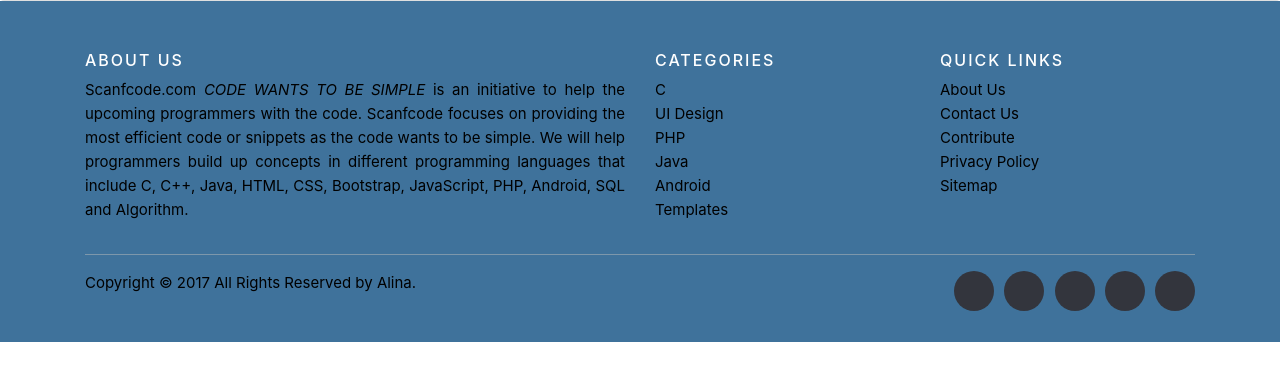
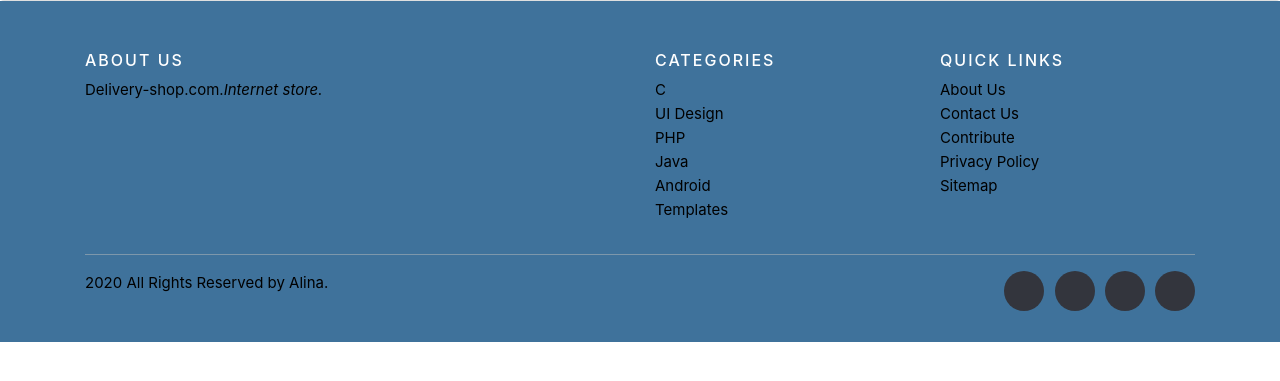
Before and after one commit to SuperAlina2020/Online_delivery, a Django app: page /products/ in a window 1280 px wide. Shown: the part 260-641 px from the top of the page. Run offline with Django 3.2, Linux system fonts and the light colour scheme; data that the repository does not hold is empty; some libraries are stand-ins or nearby versions.

Commit message:
delete text in 'About Us' on Footer and added own text

```diff
--- a/online_shop/store/templates/store/main.html
+++ b/online_shop/store/templates/store/main.html
@@ -24,7 +24,7 @@
         <div class="row">
           <div class="col-sm-12 col-md-6">
             <h6>About Us</h6>
-            <p class="text-justify">Scanfcode.com <i>CODE WANTS TO BE SIMPLE </i> is an initiative  to help the upcoming programmers with the code. Scanfcode focuses on providing the most efficient code or snippets as the code wants to be simple. We will help programmers build up concepts in different programming languages that include C, C++, Java, HTML, CSS, Bootstrap, JavaScript, PHP, Android, SQL and Algorithm.</p>
+            <p class="text-justify">Delivery-shop.com.<i>Internet store.</i> </p>
           </div>
 
           <div class="col-xs-6 col-md-3">
@@ -55,14 +55,13 @@
       <div class="container">
         <div class="row">
           <div class="col-md-8 col-sm-6 col-xs-12">
-            <p class="copyright-text">Copyright &copy; 2017 All Rights Reserved by
+            <p class="copyright-text"> 2020 All Rights Reserved by
          <a href="#">Alina</a>.
             </p>
           </div>
 
           <div class="col-md-4 col-sm-6 col-xs-12">
             <ul class="social-icons">
-              <li><a class="vk" href="#"><i class="fa fa-vk"></i></a></li>
               <li><a class="facebook" href="#"><i class="fa fa-facebook"></i></a></li>
               <li><a class="twitter" href="#"><i class="fa fa-twitter"></i></a></li>
               <li><a class="instagram" href="#"><i class="fa fa-instagram"></i></a></li>
```
